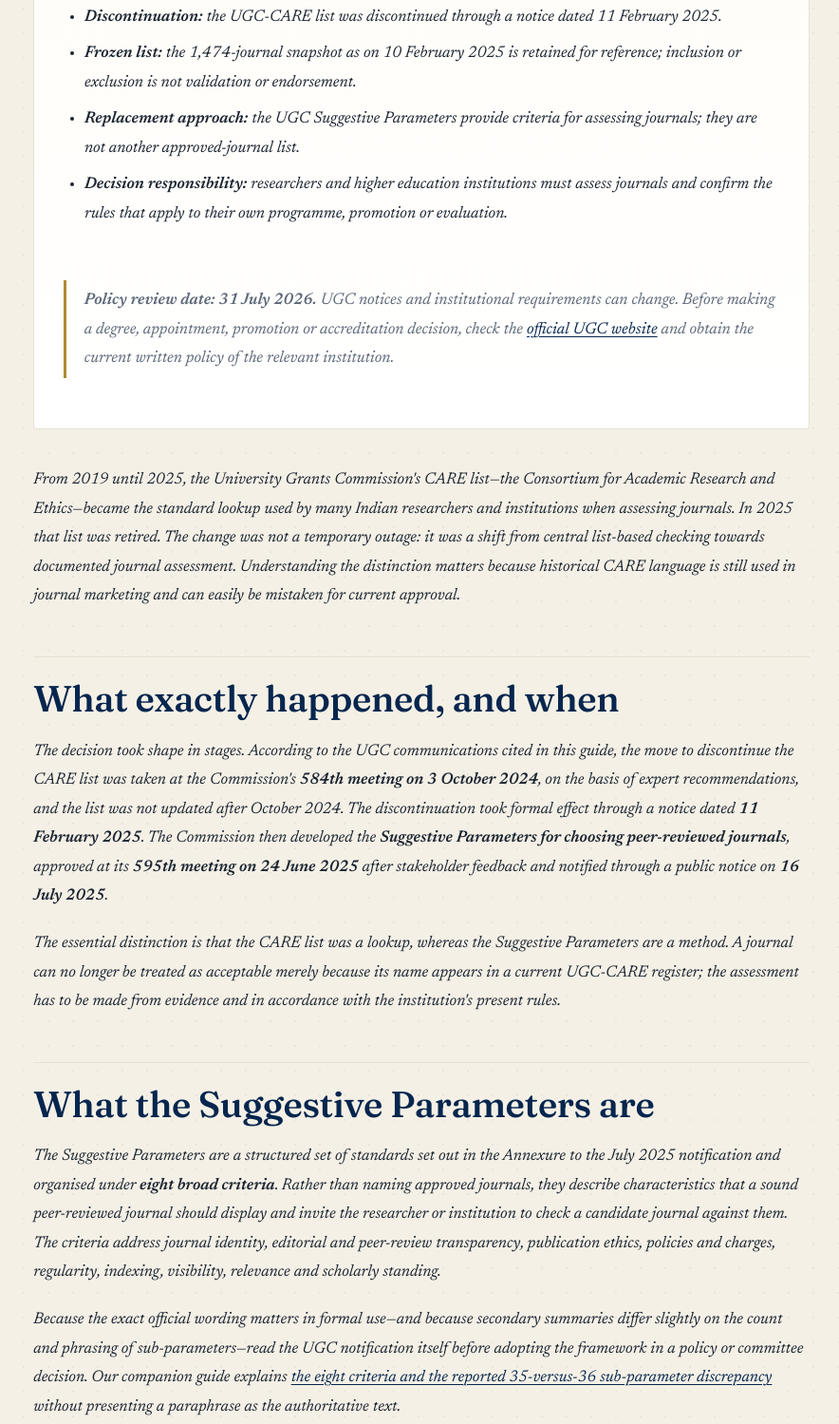
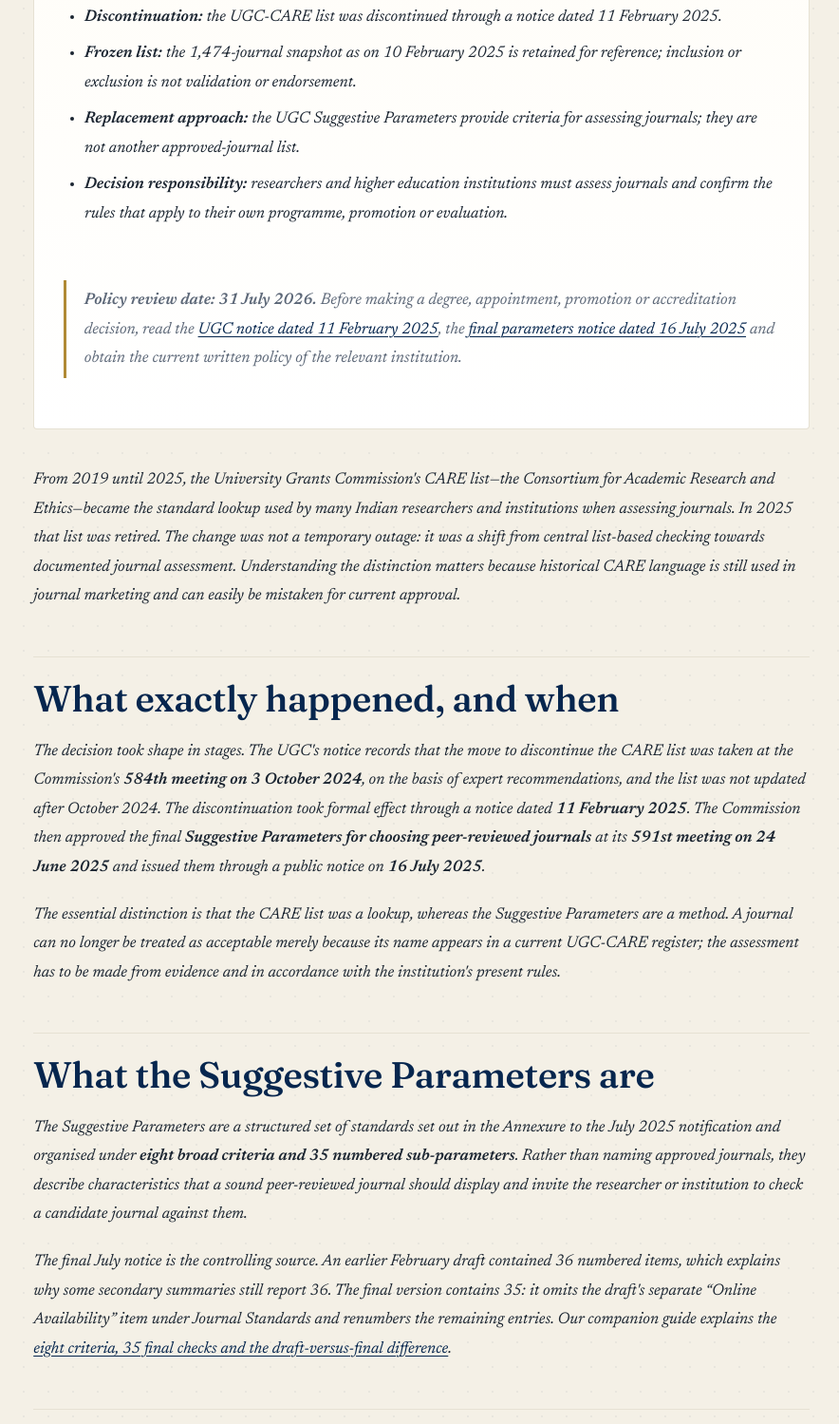
Before and after one commit to dr-jasky/gurjas-evidence, a website: page insights/ugc-care-discontinued/index.html in a window 1280 px wide. Shown: the part 1479-2978 px from the top of the page at 95% size, without its empty margins (196-1080 px from the left). Drawn offline with Linux system fonts and the light colour scheme; a web font is replaced by a local one.

Commit message:
Correct UGC meeting number and link primary notices

```diff
--- a/insights/ugc-care-discontinued/index.html
+++ b/insights/ugc-care-discontinued/index.html
@@ -95,18 +95,18 @@
         <li><strong>Replacement approach:</strong> the UGC Suggestive Parameters provide criteria for assessing journals; they are not another approved-journal list.</li>
         <li><strong>Decision responsibility:</strong> researchers and higher education institutions must assess journals and confirm the rules that apply to their own programme, promotion or evaluation.</li>
       </ul>
-      <p class="note" style="margin-top:1rem"><strong>Policy review date: 31 July 2026.</strong> UGC notices and institutional requirements can change. Before making a degree, appointment, promotion or accreditation decision, check the <a href="https://www.ugc.gov.in/" rel="noopener">official UGC website</a> and obtain the current written policy of the relevant institution.</p>
+      <p class="note" style="margin-top:1rem"><strong>Policy review date: 31 July 2026.</strong> Before making a degree, appointment, promotion or accreditation decision, read the <a href="https://www.ugc.gov.in/pdfnews/9678711_PUBLIC-NOTICE-CARE.pdf" rel="noopener">UGC notice dated 11 February 2025</a>, the <a href="https://www.ugc.gov.in/pdfnews/6124898_Public-Notice-CARE-Journals.pdf" rel="noopener">final parameters notice dated 16 July 2025</a> and obtain the current written policy of the relevant institution.</p>
     </aside>
 
     <p>From 2019 until 2025, the University Grants Commission's CARE list—the Consortium for Academic Research and Ethics—became the standard lookup used by many Indian researchers and institutions when assessing journals. In 2025 that list was retired. The change was not a temporary outage: it was a shift from central list-based checking towards documented journal assessment. Understanding the distinction matters because historical CARE language is still used in journal marketing and can easily be mistaken for current approval.</p>
 
     <h2 id="what-happened">What exactly happened, and when</h2>
-    <p>The decision took shape in stages. According to the UGC communications cited in this guide, the move to discontinue the CARE list was taken at the Commission's <strong>584th meeting on 3 October 2024</strong>, on the basis of expert recommendations, and the list was not updated after October 2024. The discontinuation took formal effect through a notice dated <strong>11 February 2025</strong>. The Commission then developed the <strong>Suggestive Parameters for choosing peer-reviewed journals</strong>, approved at its <strong>595th meeting on 24 June 2025</strong> after stakeholder feedback and notified through a public notice on <strong>16 July 2025</strong>.</p>
+    <p>The decision took shape in stages. The UGC's notice records that the move to discontinue the CARE list was taken at the Commission's <strong>584th meeting on 3 October 2024</strong>, on the basis of expert recommendations, and the list was not updated after October 2024. The discontinuation took formal effect through a notice dated <strong>11 February 2025</strong>. The Commission then approved the final <strong>Suggestive Parameters for choosing peer-reviewed journals</strong> at its <strong>591st meeting on 24 June 2025</strong> and issued them through a public notice on <strong>16 July 2025</strong>.</p>
     <p>The essential distinction is that the CARE list was a <em>lookup</em>, whereas the Suggestive Parameters are a <em>method</em>. A journal can no longer be treated as acceptable merely because its name appears in a current UGC-CARE register; the assessment has to be made from evidence and in accordance with the institution's present rules.</p>
 
     <h2 id="parameters">What the Suggestive Parameters are</h2>
-    <p>The Suggestive Parameters are a structured set of standards set out in the Annexure to the July 2025 notification and organised under <strong>eight broad criteria</strong>. Rather than naming approved journals, they describe characteristics that a sound peer-reviewed journal should display and invite the researcher or institution to check a candidate journal against them. The criteria address journal identity, editorial and peer-review transparency, publication ethics, policies and charges, regularity, indexing, visibility, relevance and scholarly standing.</p>
-    <p>Because the exact official wording matters in formal use—and because secondary summaries differ slightly on the count and phrasing of sub-parameters—read the UGC notification itself before adopting the framework in a policy or committee decision. Our companion guide explains <a href="../ugc-suggestive-parameters-explained/">the eight criteria and the reported 35-versus-36 sub-parameter discrepancy</a> without presenting a paraphrase as the authoritative text.</p>
+    <p>The Suggestive Parameters are a structured set of standards set out in the Annexure to the July 2025 notification and organised under <strong>eight broad criteria and 35 numbered sub-parameters</strong>. Rather than naming approved journals, they describe characteristics that a sound peer-reviewed journal should display and invite the researcher or institution to check a candidate journal against them.</p>
+    <p>The final July notice is the controlling source. An earlier February draft contained 36 numbered items, which explains why some secondary summaries still report 36. The final version contains 35: it omits the draft's separate “Online Availability” item under Journal Standards and renumbers the remaining entries. Our companion guide explains the <a href="../ugc-suggestive-parameters-explained/">eight criteria, 35 final checks and the draft-versus-final difference</a>.</p>
 
     <h2 id="frozen-list">The frozen 1,474-journal list</h2>
     <p>One artefact of the old system survives and is frequently misunderstood. The UGC retained a <strong>frozen list of 1,474 journals</strong> reflecting the CARE list as it stood on <strong>10 February 2025</strong>, for <em>reference purposes</em>. The Commission stated that inclusion or exclusion <strong>does not imply validation or endorsement</strong>. It is therefore a historical snapshot, not a live approval list. At most, it can be recorded as one historical data point; it cannot replace present verification.</p>
@@ -146,7 +146,7 @@
     <h3>Can a journal still claim to be UGC-CARE approved?</h3>
     <p>A current claim requires scrutiny because the live list was discontinued in 2025. It may refer to historical inclusion or may be misleading. Verify the source and date, check current indexing and confirm the institution's present rule.</p>
 
-    <p class="src">Primary policy basis described in this guide: University Grants Commission communications discontinuing the UGC-CARE list (decision at the 584th meeting on 3 October 2024; notice dated 11 February 2025), the frozen reference list of 1,474 journals as on 10 February 2025 and the UGC public notice on “Suggestive Parameters for choosing peer-reviewed journals” (F. No. 1-1/2018(CARE/JOURNAL)), dated 16 July 2025, with Annexure-I. Consult the <a href="https://www.ugc.gov.in/" rel="noopener">official UGC website</a> and the relevant institution for the current position. For the detailed criteria and source caveats, see our <a href="../ugc-suggestive-parameters-explained/">companion explanation of the Suggestive Parameters</a>. Compiled with care; verify decisive details at the primary source on the day you act.</p>
+    <p class="src">Primary policy documents: the <a href="https://www.ugc.gov.in/pdfnews/9678711_PUBLIC-NOTICE-CARE.pdf" rel="noopener">UGC public notice dated 11 February 2025</a>, the <a href="https://www.ugc.gov.in/pdfnews/6124898_Public-Notice-CARE-Journals.pdf" rel="noopener">final UGC public notice and Annexure dated 16 July 2025</a>, and the <a href="https://www.ugc.gov.in/e-book/Final_list_of_UGC-CAREjournals.pdf" rel="noopener">frozen list of 1,474 journals as on 10 February 2025</a>. The final July Annexure contains 35 numbered sub-parameters across eight criteria; the February draft contained 36. Consult the relevant institution for the current rule that applies to a degree, appointment, promotion or evaluation. Compiled with care; verify decisive details at the primary source on the day you act.</p>
   </div>
 </section>
 
```
